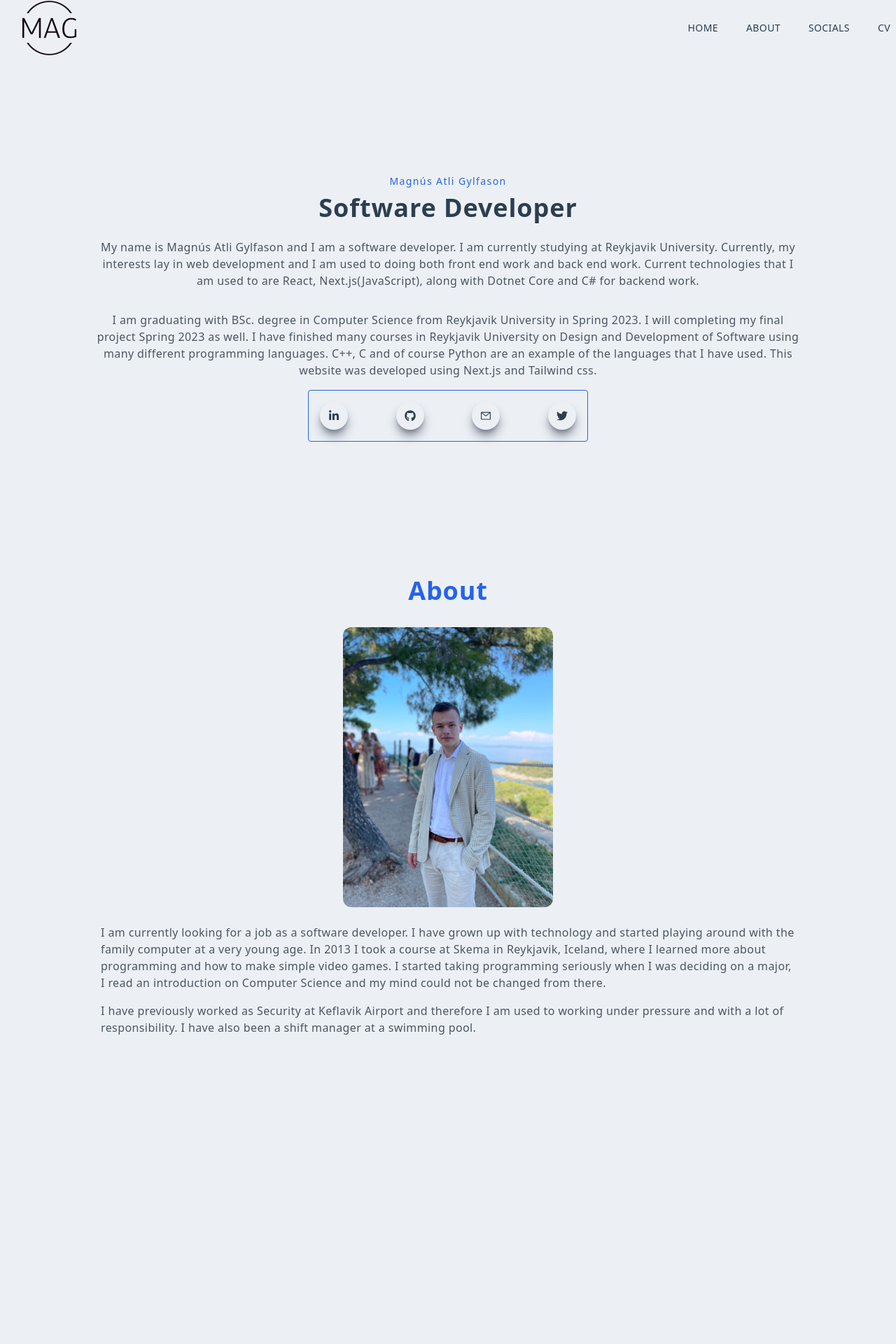
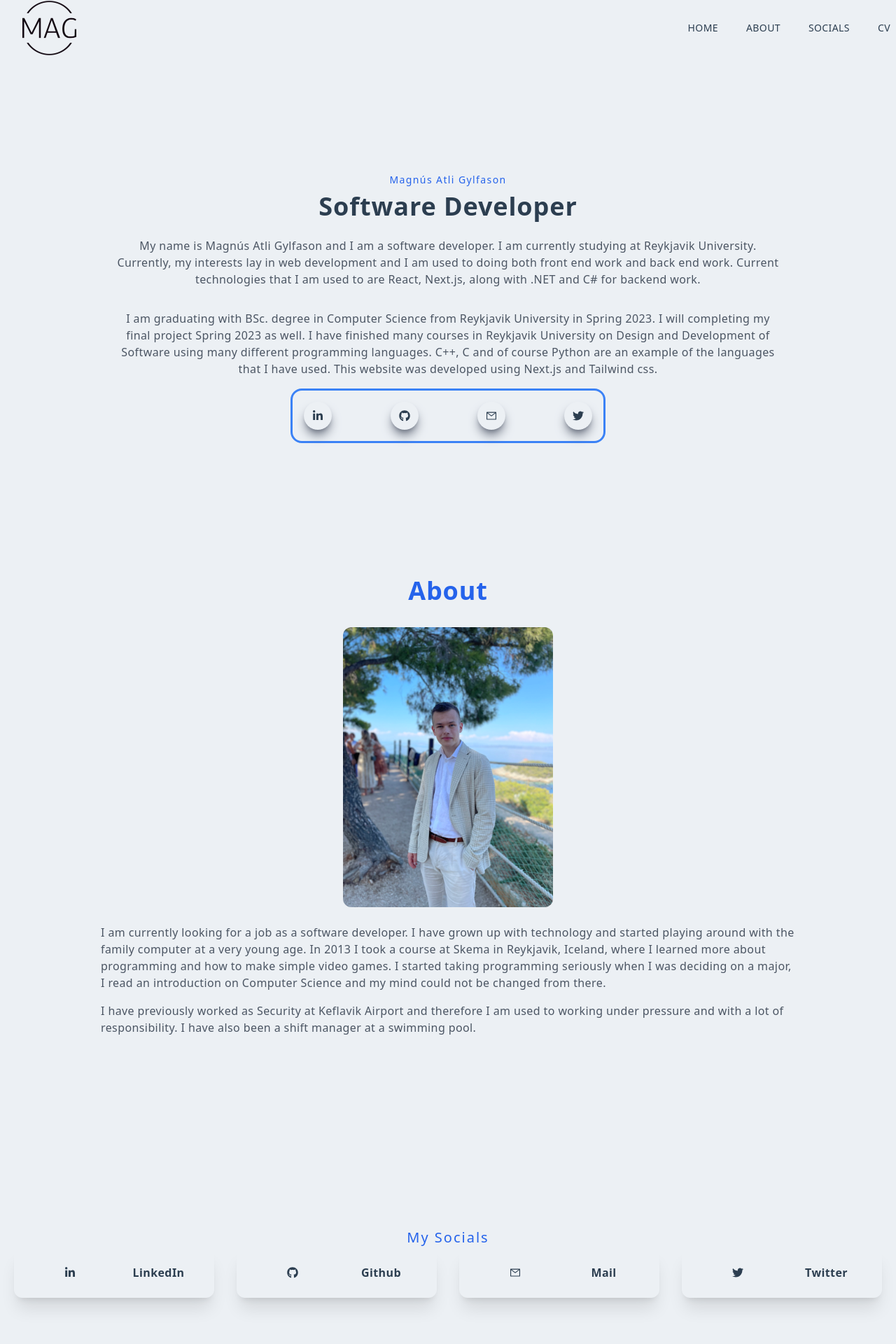
Before and after one commit to magnusatli/magnus-website, a Next.js app: page / in a window 1280 px wide. Shown: the top 1920 px of the page at 70% size. Built offline with nearby package versions, Linux system fonts and the light colour scheme.

Commit message:
making minor stylistic changes

```diff
--- a/components/Dashboard.jsx
+++ b/components/Dashboard.jsx
@@ -9,20 +9,20 @@ const Dashboard = () => {
                 <div>
                     <p className="text-sm tracking-widest text-blue-600">Magnús Atli Gylfason</p>
                     <h2 className="py-2">Software Developer</h2>
-                    <p className="py-4 text-gray-600 max-w-[80%] m-auto">
+                    <p className="py-4 text-gray-600 max-w-[75%] m-auto">
                         My name is Magnús Atli Gylfason and I am a software developer.
                         I am currently studying at Reykjavik University.
                         Currently, my interests lay in web development and I am used to doing both front end work and back end work.
-                        Current technologies that I am used to are React, Next.js(JavaScript), along with Dotnet Core and C# for backend work.
+                        Current technologies that I am used to are React, Next.js, along with .NET and C# for backend work.
                     </p>
-                    <p className="py-4 text-gray-600 max-w-[80%] m-auto">
+                    <p className="py-4 text-gray-600 max-w-[75%] m-auto">
                         I am graduating with BSc. degree in Computer Science from Reykjavik University in Spring 2023.
                         I will completing my final project Spring 2023 as well.
                         I have finished many courses in Reykjavik University on Design and Development of Software using many different programming languages.
                         C++, C and of course Python are an example of the languages that I have used.
                         This website was developed using Next.js and Tailwind css.
                     </p>
-                    <div className="flex items-center justify-between max-w-[400px] m-auto py-4 border rounded border-blue-600 p-4">
+                    <div className="flex items-center justify-between max-w-[450px] m-auto py-4 border-[3.5px] rounded-2xl border-blue-500 p-4">
                         <a href="https://www.linkedin.com/in/magn%C3%BAs-atli-gylfason-451555251/" target='_blank' rel='noreferrer'>
                             <div className="rounded-full shadow-lg shadow-gray-500 p-3 cursor-pointer hover:scale-105 ease-in duration-200">
                                 <FaLinkedinIn/>
--- a/components/Navbar.jsx
+++ b/components/Navbar.jsx
@@ -32,16 +32,16 @@ const Navbar = () => {
                 <div>
                     <ul className="hidden md:flex">
                         <Link href='/'>
-                            <li className="ml-10 text-sm uppercase hover:border-b">Home</li>
+                            <li className="ml-10 text-sm uppercase hover:border-b border-blue-500">Home</li>
                         </Link>
                         <Link href='/#about'>
-                            <li className="ml-10 text-sm uppercase hover:border-b">About</li>
+                            <li className="ml-10 text-sm uppercase hover:border-b border-blue-500">About</li>
                         </Link>
                         <Link href="/#socials">
-                            <li className="ml-10 text-sm uppercase hover:border-b">Socials</li>
+                            <li className="ml-10 text-sm uppercase hover:border-b border-blue-500">Socials</li>
                         </Link>
                         <Link href='/cv'>
-                            <li className="ml-10 text-sm uppercase hover:border-b">CV</li>
+                            <li className="ml-10 text-sm uppercase hover:border-b border-blue-500">CV</li>
                         </Link>
                     </ul>
                     <div className="md:hidden" onClick={handleToggle}>
--- a/components/SocialBox.jsx
+++ b/components/SocialBox.jsx
@@ -5,9 +5,10 @@ import { AiOutlineMail } from 'react-icons/ai'
 const SocialBox = () => {
   return (
     <div id='socials' className='w-full lg:h-screen p-2'>
-        <div className='max-w-[1240px] mx-auto flex flex-col justify-center h-full'>
+        <div className='max-w-[1240px] mx-auto flex flex-col justify-center h-[50%]'>
             <p className='text-xl tracking-widest text-blue-600 flex justify-center items-center'>My Socials</p>
             <div className='grid md:grid-cols-2 lg:grid-cols-4 gap-8'>
+                <a href="https://www.linkedin.com/in/magn%C3%BAs-atli-gylfason-451555251/" target='_blank' rel='noreferrer'>
                     <div className='p-6 shadow-xl rounded-xl hover:scale-105 ease-in duration-300'>
                         <div className='grid grid-cols-2 gap-4 justify-center items-center'>
                                 <div className='m-auto'>
@@ -18,6 +19,8 @@ const SocialBox = () => {
                                 </div>
                         </div>
                     </div>
+                </a>
+                <a href="https://github.com/magnusatli" target='_blank' rel='noreferrer'>
                     <div className='p-6 shadow-xl rounded-xl hover:scale-105 ease-in duration-300'>
                         <div className='grid grid-cols-2 gap-4 justify-center items-center'>
                             <div className='m-auto'>
@@ -28,6 +31,8 @@ const SocialBox = () => {
                             </div>
                         </div>
                     </div>
+                </a>
+                <a href="https://github.com/magnusatli" target='_blank' rel='noreferrer'>
                     <div className='p-6 shadow-xl rounded-xl hover:scale-105 ease-in duration-300'>
                         <div className='grid grid-cols-2 gap-4 justify-center items-center'>
                             <div className='m-auto'>
@@ -38,6 +43,8 @@ const SocialBox = () => {
                             </div>
                         </div>
                     </div>
+                </a>
+                <a href="https://twitter.com/magnusatli1" target='_blank' rel='noreferrer'>
                     <div className='p-6 shadow-xl rounded-xl hover:scale-105 ease-in duration-300'>
                         <div className='grid grid-cols-2 gap-4 justify-center items-center'>
                             <div className='m-auto'>
@@ -48,6 +55,7 @@ const SocialBox = () => {
                             </div>
                         </div>
                     </div>
+                </a>
             </div>
         </div>
     </div>
```
Lines whose indentation alone changed are shown as unchanged.
